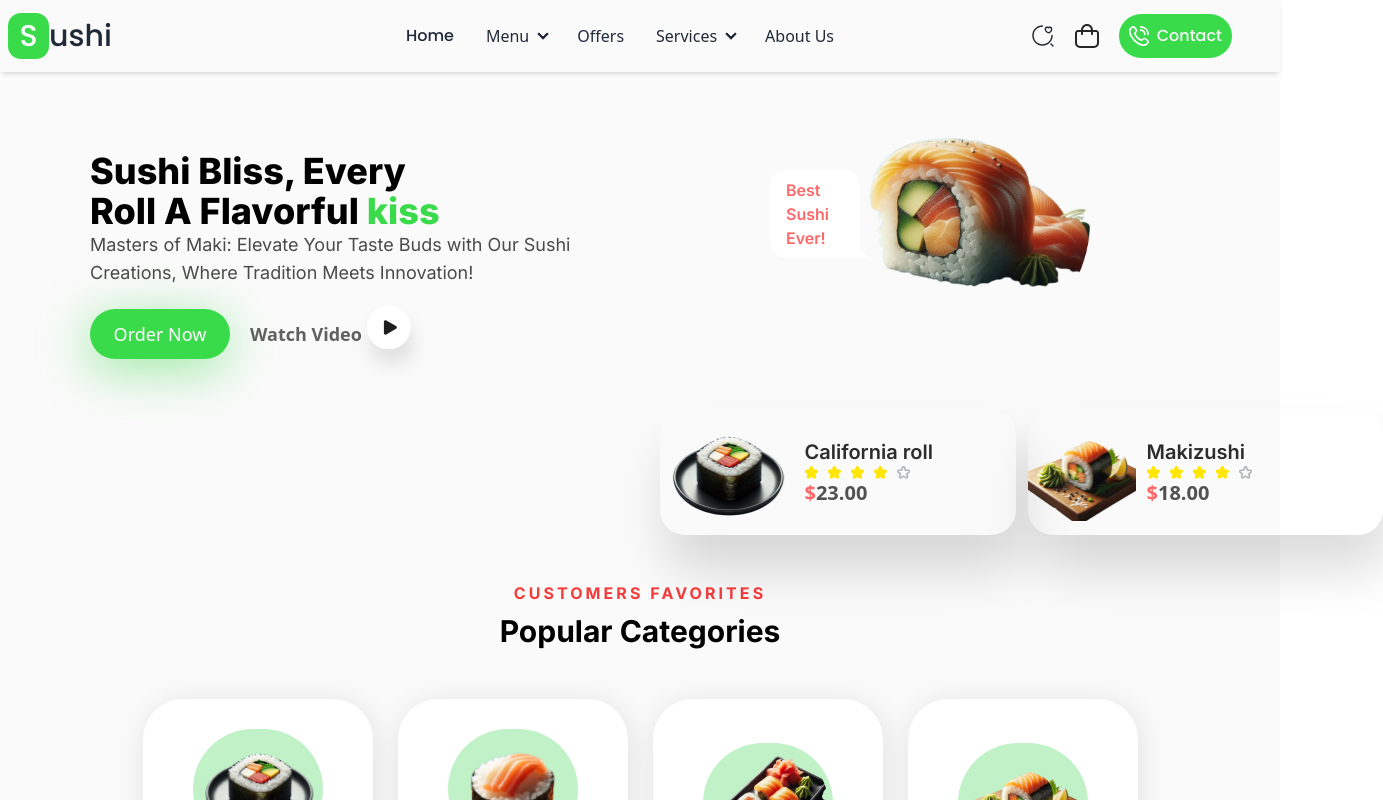
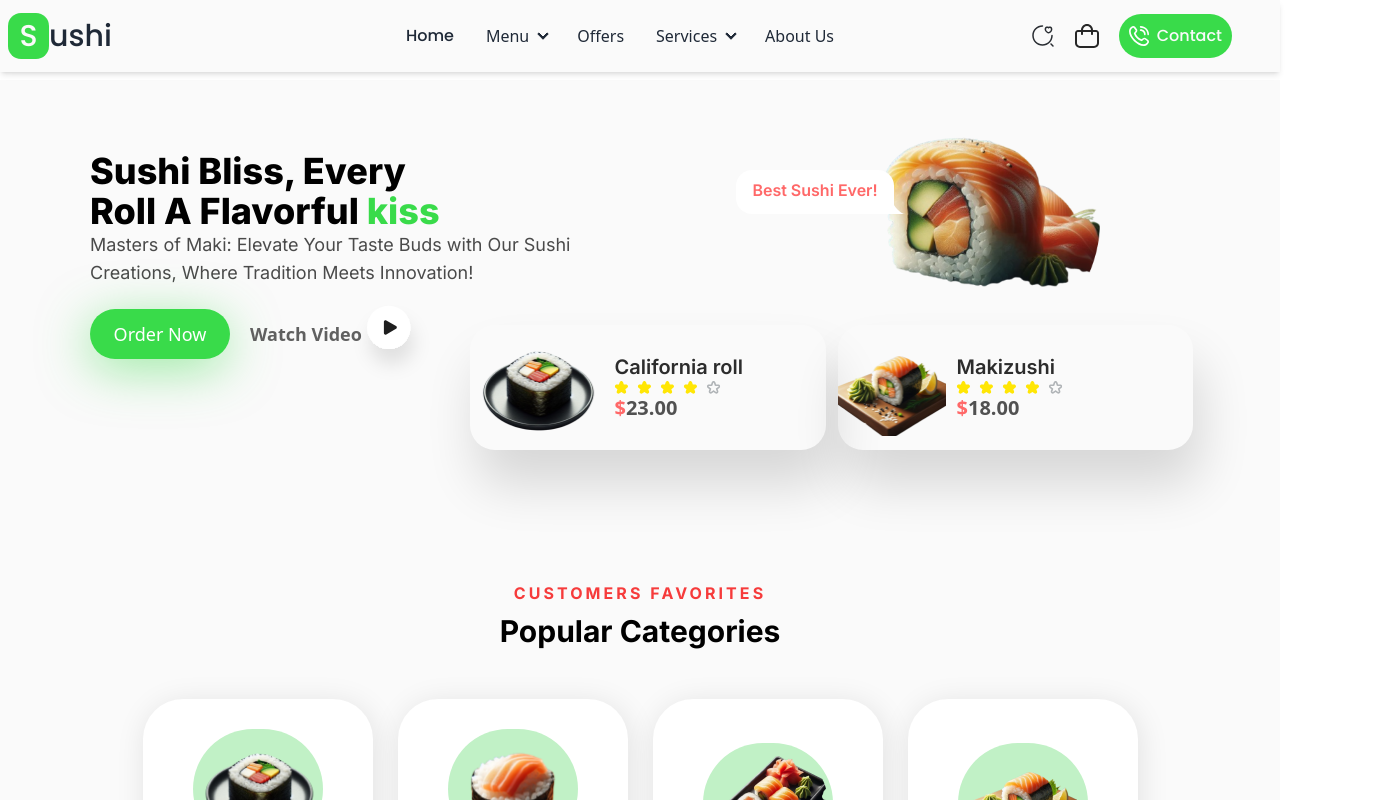
Before and after one commit to Maxwell011/sushi-experience, a React (Vite) app: page / in a window 1280 px wide. Shown: the top 800 px of the page, 1383 px wide, since content can reach past the window. Built offline with nearby package versions, Linux system fonts and the light colour scheme.

Commit message:
updated image

```diff
--- a/src/App.tsx
+++ b/src/App.tsx
@@ -42,17 +42,17 @@ function App() {
 
             <div className="">
               <div className="chat chat-end w-[220px] flex items-center justify-center">
-                <div className="chat-bubble text-[#FF6868] font-semibold font-inter bg-normal-white absolute mr-[420px] top-[170px] ">
+                <div className="chat-bubble text-[#FF6868] font-semibold font-inter bg-normal-white absolute mr-[420px] top-[170px] min-w-max">
                   Best Sushi Ever!
                 </div>
               </div>{" "}
               <img
                 src="/MAIN SUSHI IMAGE.png"
                 alt="sushi image"
-                className="mb-[420px] ml-[-100px]"
+                className="mb-[420px] ml-[-90px] mt-"
               />
             </div>
-            <div className="flex gap-3 ml-[-260px] mb-[250px] absolute left-[920px] top-[410px]">
+            <div className="flex gap-3 ml-[-260px] mb-[250px] absolute left-[730px] top-[325px]">
               <div className="shadow-[7px_35px_51px_0px_rgba(0,0,0,0.14)] w-[355.506px] h-[125px] rounded-[25px] flex items-center gap-[10px]">
                 <img
                   src="/_78d38fb4-559d-4cdb-822d-44ecdec0a7f8-removebg-preview 1.png"
```
